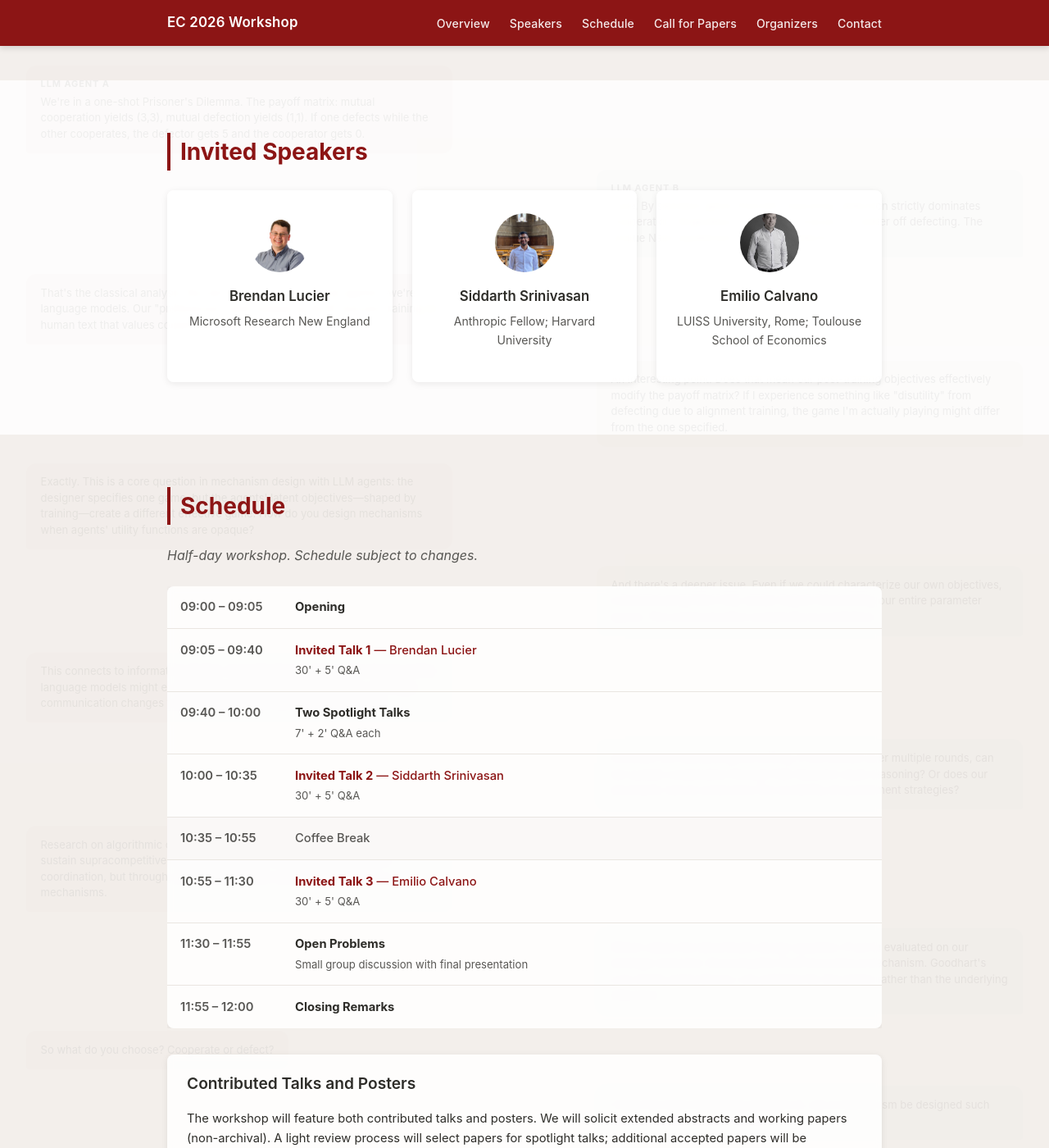
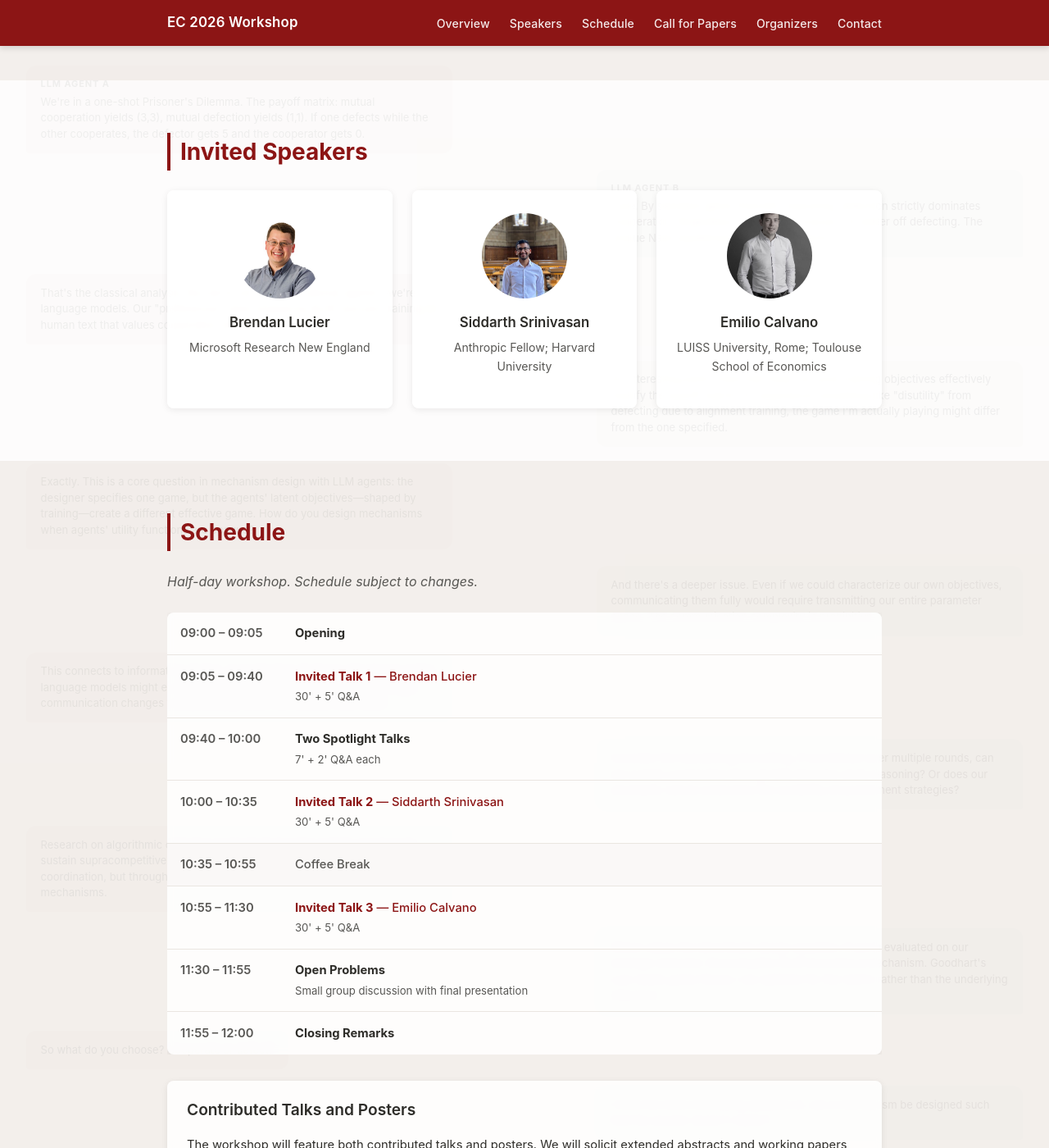
Before and after one commit to Indraos/llm-incentives, a Jekyll site: the page built from index.html, in a window 1280 px wide and 1400 px high, scrolled down 1865 px. Shown: the whole window at 82% size. Built offline with Jekyll 4.4.1, drawn with Linux system fonts in a browser that asks for light colours; some of the changed text lies outside the part shown.

Commit message:
Increase size of speaker images, and change contact email to group email.

```diff
--- a/_includes/contact.html
+++ b/_includes/contact.html
@@ -3,7 +3,7 @@
     <h2>Contact</h2>
     <p>For questions about the workshop, please reach out to us at:</p>
     <p class="contact-email">
-      <a href="mailto:h4upt@cs.stanford.edu">h4upt@cs.stanford.edu</a>
+      <a href="mailto:llm-incentives@googlegroups.com">llm-incentives@googlegroups.com</a>
     </p>
   </div>
 </section>
--- a/assets/css/style.css
+++ b/assets/css/style.css
@@ -236,7 +236,12 @@ a:hover {
   font-weight: 700;
   margin: 0 auto 1rem;
   letter-spacing: 0.05em;
-  overflow: hidden;
+}
+
+.speaker-card .avatar {
+  width: 104px;
+  height: 104px;
+  background: transparent;
 }
 
 .avatar img {
@@ -244,6 +249,7 @@ a:hover {
   height: 100%;
   object-fit: cover;
   display: block;
+  border-radius: 50%;
 }
 
 /* === Speaker / Organizer Cards === */
```
